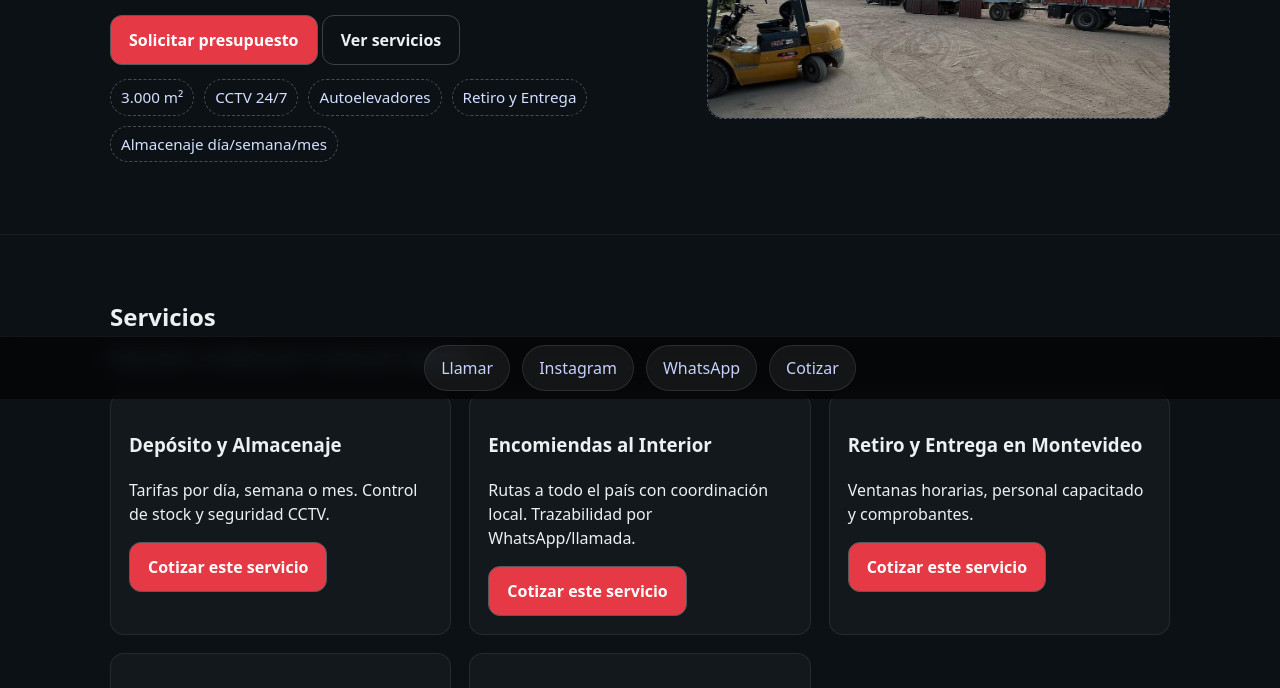
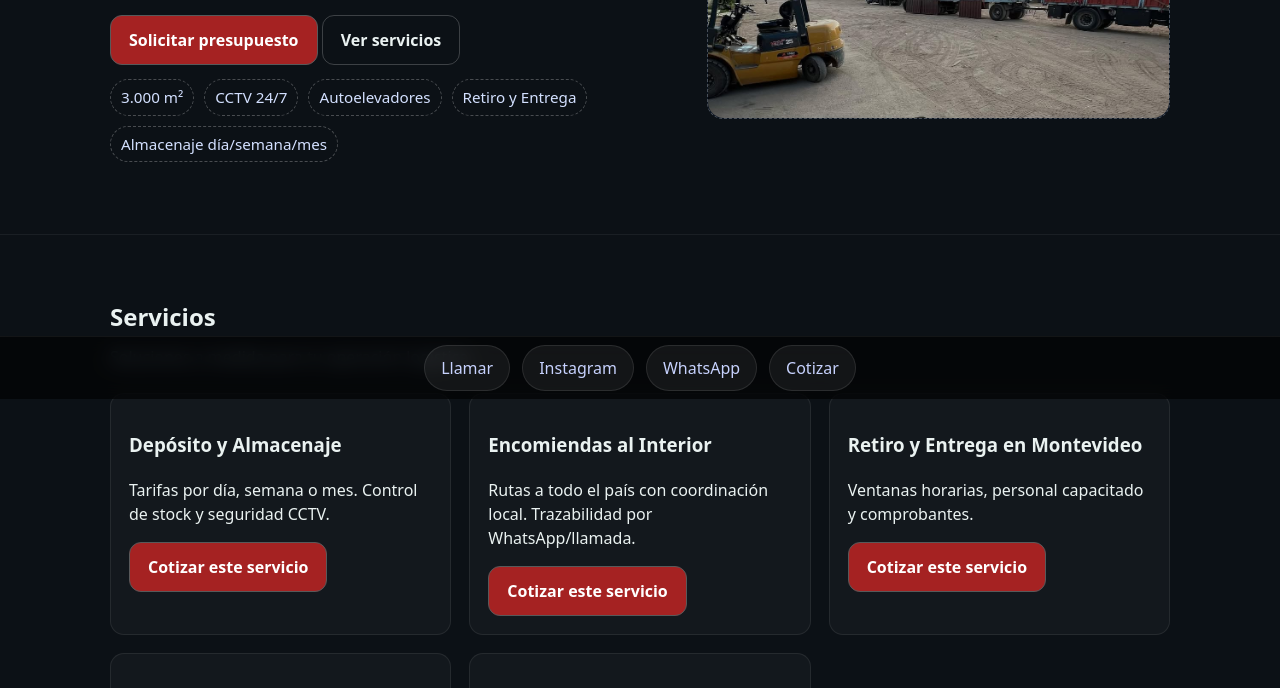
Before and after one commit to Daegon13/Agencia_ariel, a plain HTML site: page index.html in a window 1280 px wide. Shown: the part 337-1025 px from the top of the page. Drawn offline with Linux system fonts and the light colour scheme.

Commit message:
Colores reestructurados y botón primario simplificado

```diff
--- a/css/styles.css
+++ b/css/styles.css
@@ -4,7 +4,7 @@
   --panel: #3a3a3a; /* Paneles */
   --ink: #ffffff; /* Texto principal */
   --muted: #b0b0b0; /* Texto secundario */
-  --brand: #e63946; /* Color de marca */
+  --brand: #a52222; /* Color de marca */
   --accent: #6c757d; /* Color de acento */
   --radius: 14px; /* Sin cambios */
 }
```
